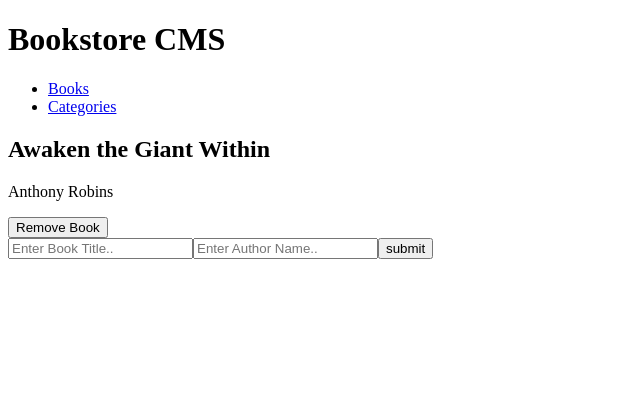
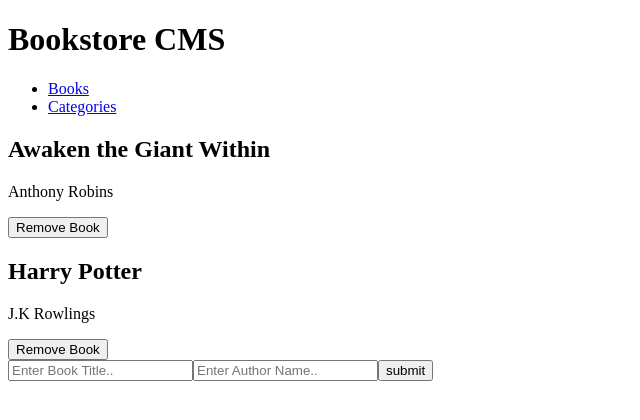
Before and after one commit to usamamaliq/Book-Store, a React (Create React App) app: page / in a window 1280 px wide. Shown: the top 420 px of the page, without its empty margins (0-640 px from the left). Built offline with nearby package versions, Linux system fonts and the light colour scheme.

Commit message:
Display books using useSelector

```diff
--- a/package.json
+++ b/package.json
@@ -7,6 +7,7 @@
     "@testing-library/jest-dom": "^5.16.5",
     "@testing-library/react": "^13.4.0",
     "@testing-library/user-event": "^13.5.0",
+    "@types/uuid": "^9.0.0",
     "prop-types": "^15.8.1",
     "react": "^18.2.0",
     "react-dom": "^18.2.0",
--- a/src/components/Book.js
+++ b/src/components/Book.js
@@ -1,12 +1,22 @@
-/* eslint-disable react/prop-types */
+import React from 'react';
+import PropTypes from 'prop-types';
+
 const Book = (props) => {
   const { title, author } = props;
   return (
-    <div className="BookContainer">
-      <h2 className="bookTitle">{title}</h2>
-      <p className="authorName">{author}</p>
-      <button className="removeBookButton" type="button">Remove Book</button>
-    </div>
+    <>
+      <div className="BookContainer">
+        <h2 className="bookTitle">{title}</h2>
+        <p className="authorName">{author}</p>
+        <button className="removeBookButton" type="button">Remove Book</button>
+      </div>
+    </>
   );
 };
+
+Book.propTypes = {
+  title: PropTypes.string.isRequired,
+  author: PropTypes.string.isRequired,
+};
+
 export default Book;
--- a/src/components/Books.js
+++ b/src/components/Books.js
@@ -1,12 +1,24 @@
 import React from 'react';
-
+import { useSelector } from 'react-redux';
 import Book from './Book';
 import BookInput from './BookInput';
 
-const Books = () => (
-  <div className="BooksContainer">
-    <Book title="Awaken the Giant Within" author="Anthony Robins" />
-    <BookInput />
-  </div>
-);
+const Books = () => {
+  const books = useSelector((state) => state.books);
+  return (
+    <>
+      <div className="BooksContainer">
+        {books.map((book) => (
+          <Book
+            key={book.id}
+            title={book.title}
+            author={book.author}
+            id={book.id}
+          />
+        ))}
+        <BookInput />
+      </div>
+    </>
+  );
+};
 export default Books;
--- a/src/index.js
+++ b/src/index.js
@@ -1,10 +1,14 @@
 import React from 'react';
 import ReactDOM from 'react-dom/client';
+import { Provider } from 'react-redux';
 import App from './App';
+import store from './redux/configureStore';
 
 const root = ReactDOM.createRoot(document.getElementById('root'));
 root.render(
   <React.StrictMode>
-    <App />
+    <Provider store={store}>
+      <App />
+    </Provider>
   </React.StrictMode>,
 );
--- a/src/redux/books/books.js
+++ b/src/redux/books/books.js
@@ -1,7 +1,20 @@
 const ADD = 'books/books/ADD';
 const REMOVE = 'books/books/REMOVE';
 
-export default function reducer(state = [], action = {}) {
+const initialState = [
+  {
+    title: 'Awaken the Giant Within',
+    author: 'Anthony Robins',
+    id: 1,
+  },
+  {
+    title: 'Harry Potter',
+    author: 'J.K Rowlings',
+    id: 2,
+  },
+];
+
+export default function reducer(state = initialState, action = {}) {
   switch (action.type) {
     case ADD:
       return state;
```
Also changed, not shown: 1 other file (tests, documents, lock files or other folders).
